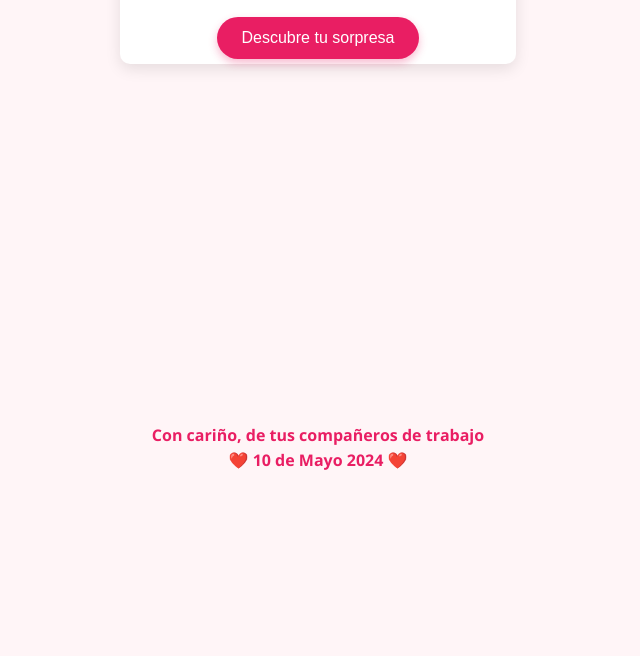
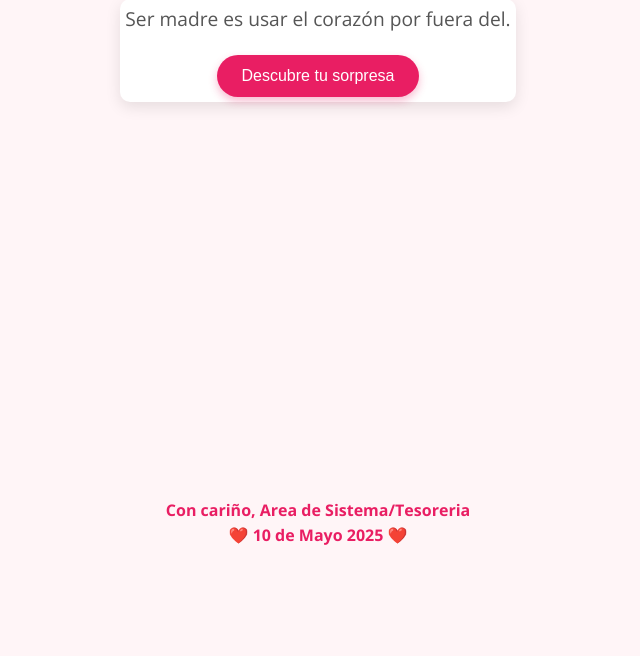
Before and after one commit to santiago-angel/10_mayo, a plain HTML site: page index.html in a window 1280 px wide. Shown: the part 144-800 px from the top of the page, without its empty margins (322-962 px from the left). Drawn offline with nearby package versions, Linux system fonts and the light colour scheme.

Commit message:
correcion de tamaños v2

```diff
--- a/index.html
+++ b/index.html
@@ -22,8 +22,8 @@
         </main>
 
         <footer>
-            <p>Con cariño, de tus compañeros de trabajo</p>
-            <p>❤️ 10 de Mayo 2024 ❤️</p>
+            <p>Con cariño, Area de Sistema/Tesoreria</p>
+            <p>❤️ 10 de Mayo 2025 ❤️</p>
         </footer>
     </div>
 
--- a/style.css
+++ b/style.css
@@ -39,7 +39,7 @@ main {
     align-items: center;
     justify-content: center;
     padding: 5px;
-    max-height: 400px;
+    max-height: 475px;
 }
 
 .card {
```
